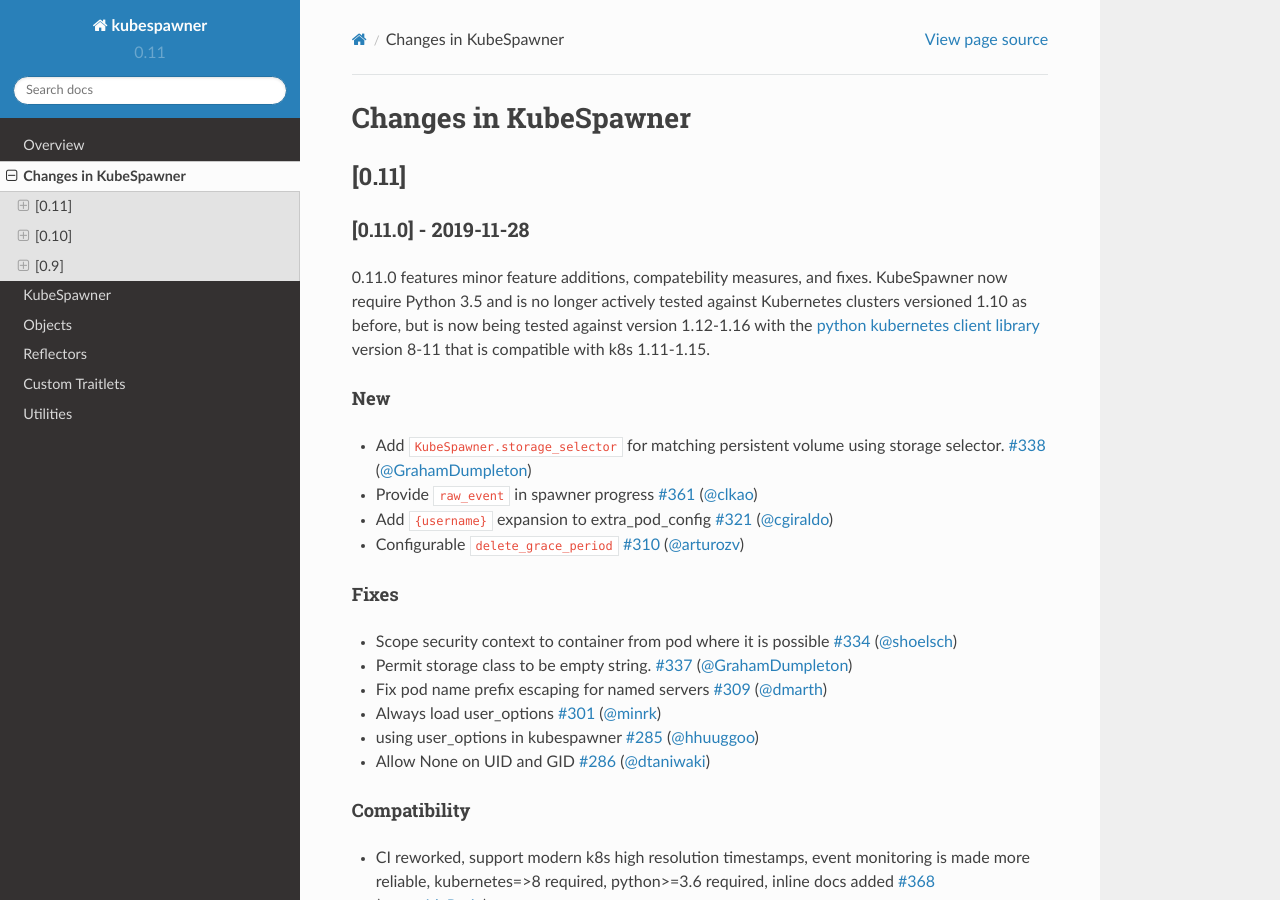
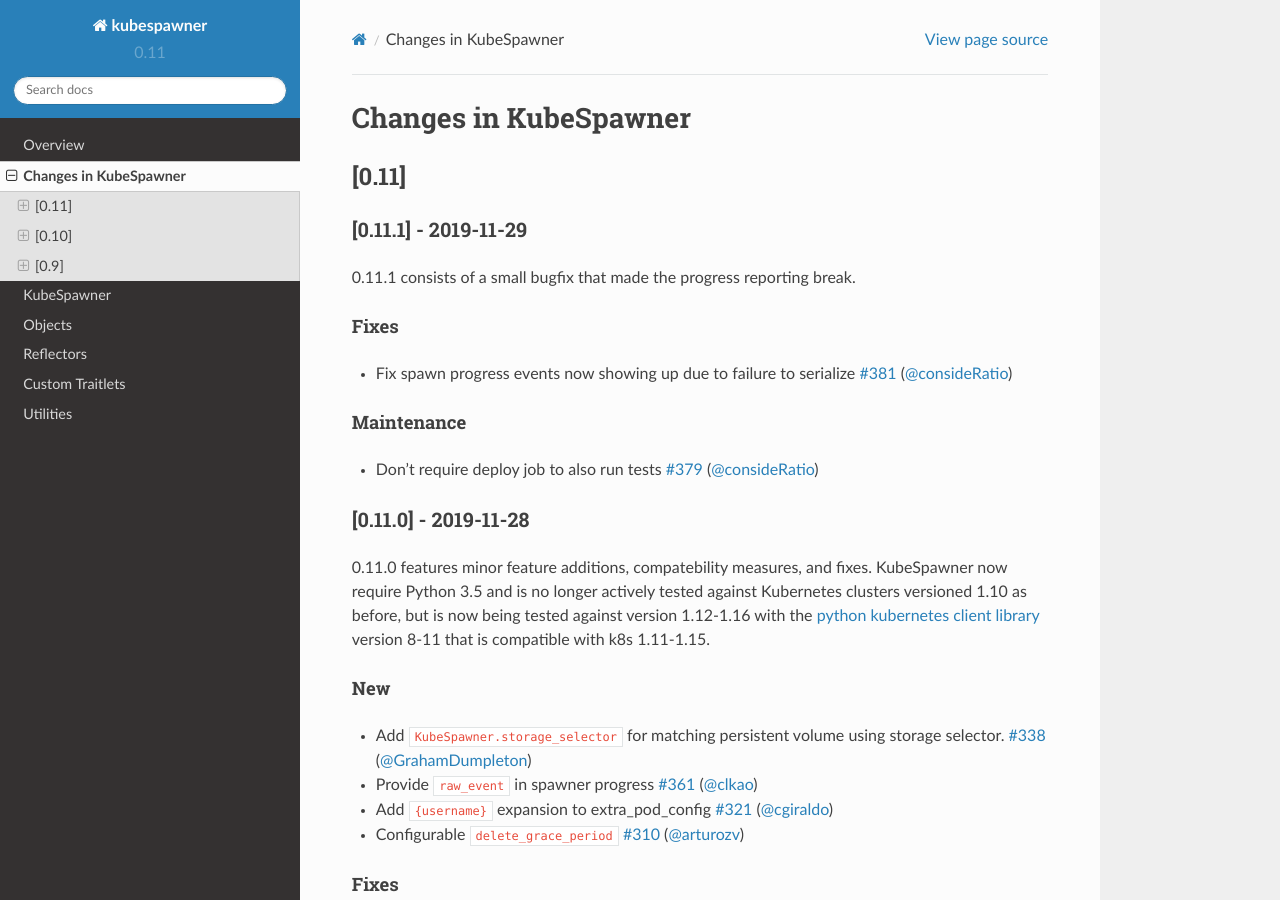
Before and after one commit to jupyterhub/kubespawner, a Sphinx documentation site: the page built from docs/source/changelog.md, in a window 1280 px wide and 900 px high. Built offline with Sphinx 7.4.7 and the Read the Docs theme 2.0.0, drawn with Linux system fonts in a browser that asks for light colours.

Commit message:
Update changelog for 0.11.1

```diff
--- a/docs/source/changelog.md
+++ b/docs/source/changelog.md
@@ -1,6 +1,18 @@
 # Changes in KubeSpawner
 
 ## [0.11]
+
+### [0.11.1] - 2019-11-29
+
+0.11.1 consists of a small bugfix that made the progress reporting break.
+
+#### Fixes
+
+- Fix spawn progress events now showing up due to failure to serialize [#381](https://github.com/jupyterhub/kubespawner/pull/381) ([@consideRatio](https://github.com/consideRatio))
+
+#### Maintenance
+
+- Don't require deploy job to also run tests [#379](https://github.com/jupyterhub/kubespawner/pull/379) ([@consideRatio](https://github.com/consideRatio))
 
 ### [0.11.0] - 2019-11-28
 
```
